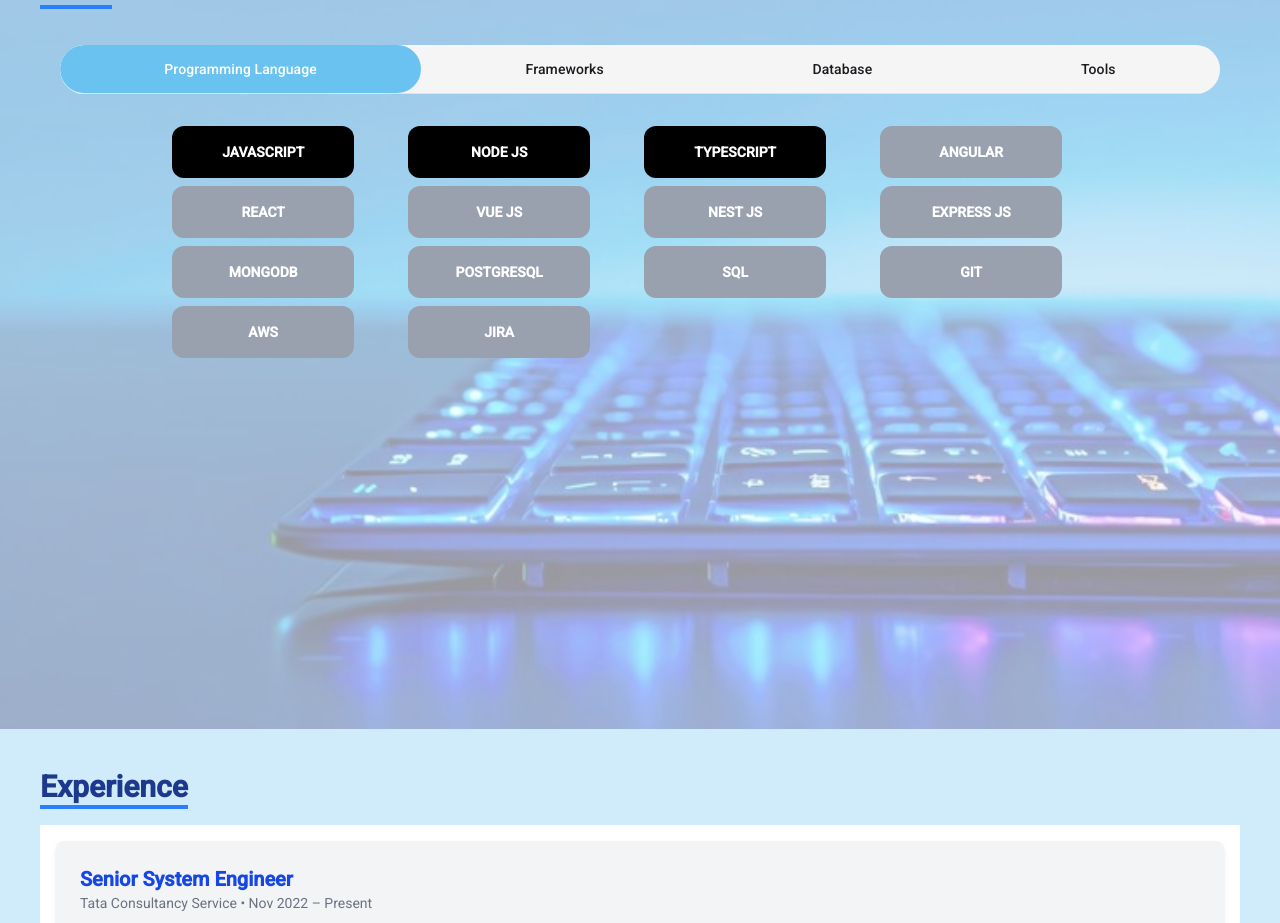
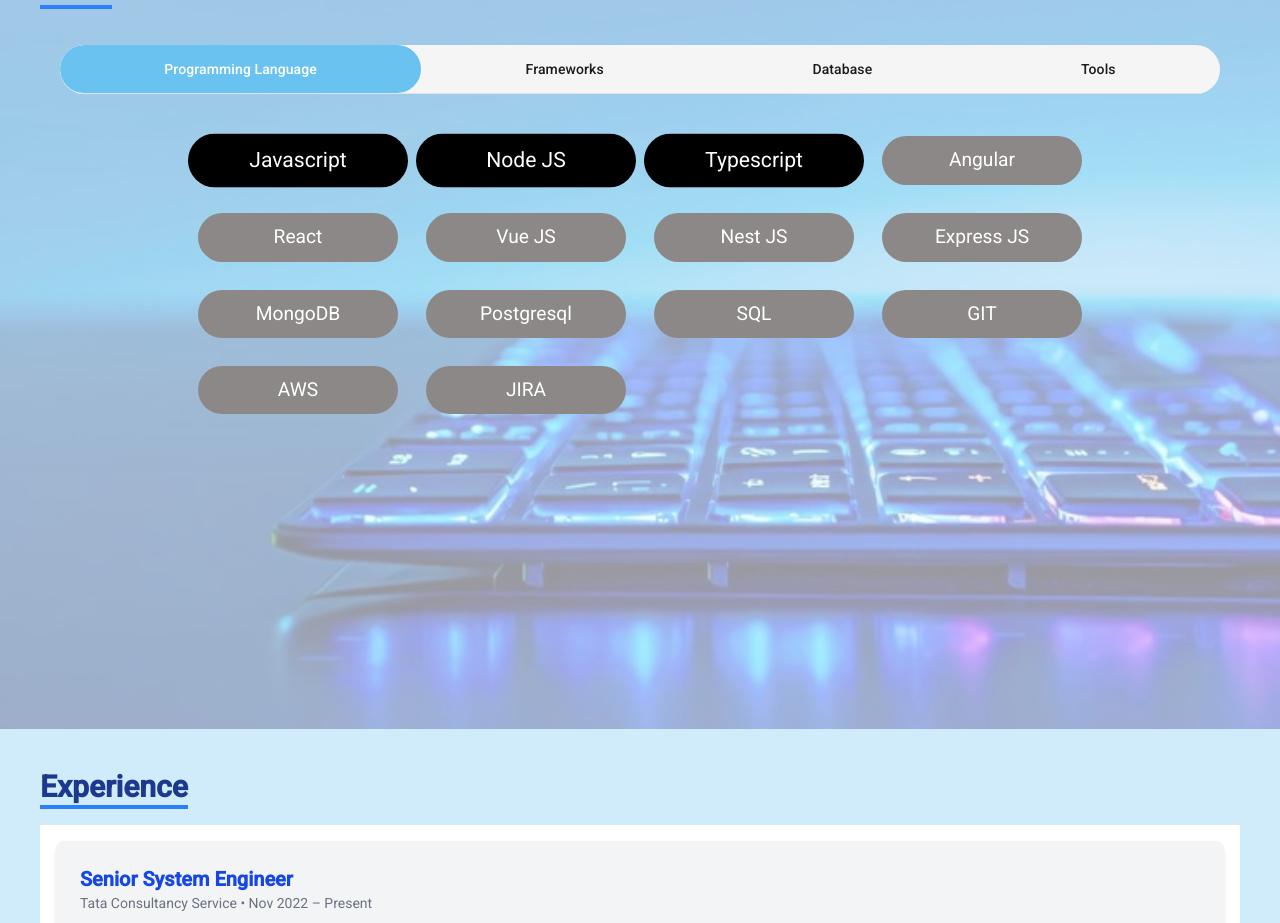
Before and after one commit to GayatriDutta/portfolio, an Angular app: page / in a window 1280 px wide. Shown: the part 1671-2594 px from the top of the page. Built offline with nearby package versions, Linux system fonts and the light colour scheme.

Commit message:
reponsive skill page

```diff
--- a/src/app/skills/skills.css
+++ b/src/app/skills/skills.css
@@ -1,7 +1,8 @@
 .highlights{
-    background-color: black;
-    width: 200px;
-    transition: 0.3s ease, transform 0.3s ease;
+    background-color: black !important;
+    min-width: max-content;
+    scale: 1.1;
+    color: azure;
 }
 
 ::ng-deep .mat-mdc-tab-header {
@@ -22,10 +23,6 @@
     color: white !important;
 }
 
-.tab{
-    inline-size: inherit;
-}
-
 .skill {
   position: relative;
   z-index: 1;
@@ -44,3 +41,24 @@
   opacity: 0.4; /* 🔽 adjust opacity here */
   z-index: -1;
 }
+
+.skill-tab{
+  padding: 10px;
+  margin: 10px;
+  display: inline-block;
+  width: 200px;
+  background-color: rgb(141, 136, 136);
+  font-size: larger;
+  color: white;
+  text-align: center;
+  border-radius: 999px;
+  font-weight: normal;
+}
+
+.skill-tab :hover{
+  transform: translateY(-4px) scale(1.1) !important;
+}
+
+.hide {
+  display: none !important;
+}
--- a/src/app/skills/skills.html
+++ b/src/app/skills/skills.html
@@ -13,28 +13,28 @@
   </mat-tab-group>
 
   <div class="flex justify-center">
-    <div class="grid grid-cols-4 w-4/5 place-content-center gap-2 p-3">
+    <div class="grid xl:grid-cols-4 md:grid-cols-3 s:grid-cols-2 5 place-content-center gap-2 p-3">
       <div
         data-aos="zoom-in"
         *ngFor="let skill of programmingLanguge"
-        [ngClass]="{ highlights: selectedIndex == 0 }"
-        class="p-4 tab transition delay-150 duration-300 ease-in-out hover:-translate-y-1 hover:scale-110 inline-block bg-gray-400 text-2xl text-white text-center rounded-xl font-semibold text-sm uppercase"
+        [ngClass]="{ highlights: selectedIndex == 0, hide: selectedIndex != 0 && mobileView }"
+        class="skill-tab transition duration-500 ease-in-out hover:-translate-y-1 hover:scale-110"
       >
         {{ skill }}
       </div>
       <div
         data-aos="zoom-in"
         *ngFor="let skill of frameworks"
-        [ngClass]="{ highlights: selectedIndex == 1 }"
-        class="p-4 tab transition delay-150 duration-300 ease-in-out hover:-translate-y-1 hover:scale-110 inline-block bg-gray-400 text-2xl text-white text-center rounded-xl font-semibold text-sm uppercase"
+        [ngClass]="{ highlights: selectedIndex == 1, hide: selectedIndex != 1 && mobileView }"
+        class=" skill-tab transition duration-500 ease-in-out hover:-translate-y-1 hover:scale-110"
       >
         {{ skill }}
       </div>
       <div
         data-aos="zoom-in"
         *ngFor="let skill of database"
-        [ngClass]="{ highlights: selectedIndex == 2 }"
-        class="p-4 tab transition delay-150 duration-300 ease-in-out hover:-translate-y-1 hover:scale-110 inline-block bg-gray-400 text-2xl text-white text-center rounded-xl font-semibold text-sm uppercase"
+        [ngClass]="{ highlights: selectedIndex == 2, hide: selectedIndex != 2 && mobileView }"
+        class=" skill-tab transition duration-500 ease-in-out hover:-translate-y-1 hover:scale-110"
       >
         {{ skill }}
       </div>
@@ -42,8 +42,8 @@
         data-aos="zoom-in"
         *ngFor="let skill of tools"
         p-5
-        [ngClass]="{ highlights: selectedIndex == 3 }"
-        class="p-4 tab transition delay-150 duration-300 ease-in-out hover:-translate-y-1 hover:scale-110 inline-block bg-gray-400 text-2xl text-white text-center rounded-xl font-semibold text-sm uppercase"
+        [ngClass]="{ highlights: selectedIndex == 3 , hide: selectedIndex != 3 && mobileView}"
+        class=" skill-tab p-4 tab transition delay-150 duration-300 ease-in-out hover:-translate-y-1 hover:scale-110 inline-block bg-gray-400 text-2xl text-white text-center rounded-xl font-semibold text-sm uppercase"
       >
         {{ skill }}
       </span>
--- a/src/app/skills/skills.ts
+++ b/src/app/skills/skills.ts
@@ -1,40 +1,31 @@
 import { CommonModule } from '@angular/common';
-import { Component } from '@angular/core';
-import {MatTabsModule} from '@angular/material/tabs';
+import { Component, HostListener } from '@angular/core';
+import { MatTabsModule } from '@angular/material/tabs';
 
 @Component({
   selector: 'app-skills',
   imports: [CommonModule, MatTabsModule],
   templateUrl: './skills.html',
-  styleUrl: './skills.css'
+  styleUrl: './skills.css',
 })
 export class Skills {
-    frameworks = [
-      'Angular',
-      'React',
-      'Vue JS',
-      'Nest JS',
-      'Express JS',
-    ];
-    programmingLanguge = [
-      'Javascript',
-      'Node JS',
-      'Typescript',
-    ];
-    database = [
-      'MongoDB',
-      'Postgresql',
-      'SQL',
-    ];
-    tools = [
-      'Git',
-      'AWS',
-      'Jira',
-    ];
-  selectedIndex : number = 0;
+  mobileView : boolean = true;
+
+  @HostListener('window:resize', [])
+  onResize() {
+    this.mobileView = window.innerWidth< 537;
+  }
+  frameworks = ['Angular', 'React', 'Vue JS', 'Nest JS', 'Express JS'];
+  programmingLanguge = ['Javascript', 'Node JS', 'Typescript'];
+  database = ['MongoDB', 'Postgresql', 'SQL'];
+  tools = ['Git', 'AWS', 'Jira'];
+  selectedIndex: number = 0;
 
   onTabClick(index: number) {
-  this.selectedIndex = index;
+    this.selectedIndex = index;
+  }
+
+  ngOnInit() {
+    this.mobileView = window.innerWidth <537;
 }
-
 }
```
